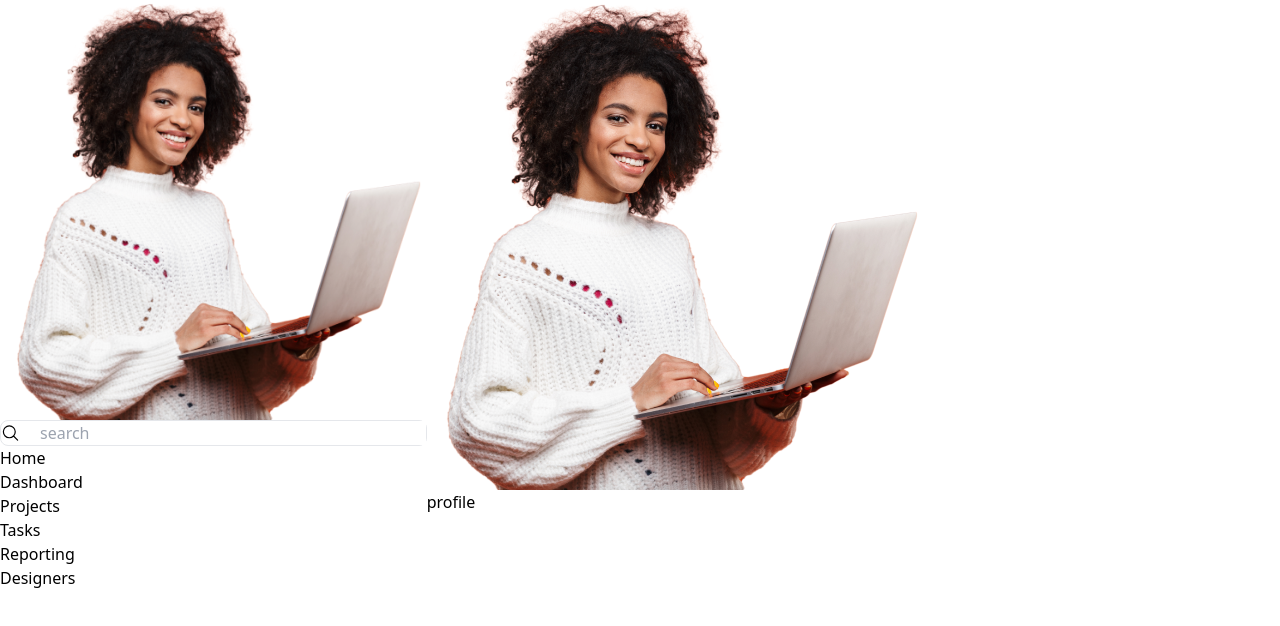
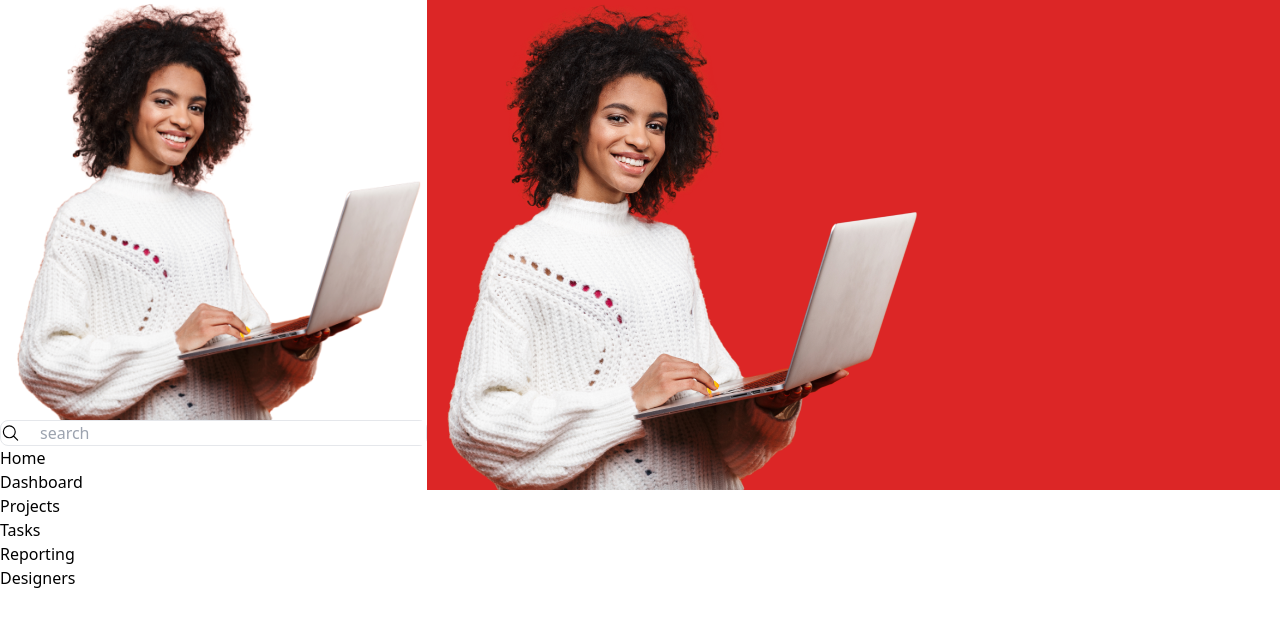
Before and after one commit to Ilesanmi-Erioluwa-Victor/user-profile-nextjs, a Next.js app: page / in a window 1280 px wide. Shown: the top 626 px of the page. Built offline with nearby package versions, Linux system fonts and the light colour scheme.

Commit message:
Working on sideMenu

```diff
--- a/src/components/Content/Header.tsx
+++ b/src/components/Content/Header.tsx
@@ -1,21 +1,17 @@
-import React from 'react'
-import Image from 'next/image';
+import React from "react";
+import Image from "next/image";
 import back from "src/assets/images/africanwomansmiling.png";
+import User from "./User";
 
-const Header = ():JSX.Element => {
+const Header = (): JSX.Element => {
   return (
-    <div className='w-8/12'>
-          <figure>
-               <Image src={back} alt='background' className=''/>
-          </figure>
+    <div className="w-8/12">
+      <figure className="w-full bg-red-600">
+        <Image src={back} alt="background" className="" />
+      </figure>
+      <User />
+    </div>
+  );
+};
 
-          <section>
-              profile
-          </section>
-    </div>
-  )
-}
-
-
-
-export default Header
+export default Header;
--- /dev/null
+++ b/src/components/Content/User.tsx
@@ -0,0 +1,11 @@
+import React from 'react'
+
+const User = () => {
+  return (
+    <div>
+
+    </div>
+  )
+}
+
+export default User
```
